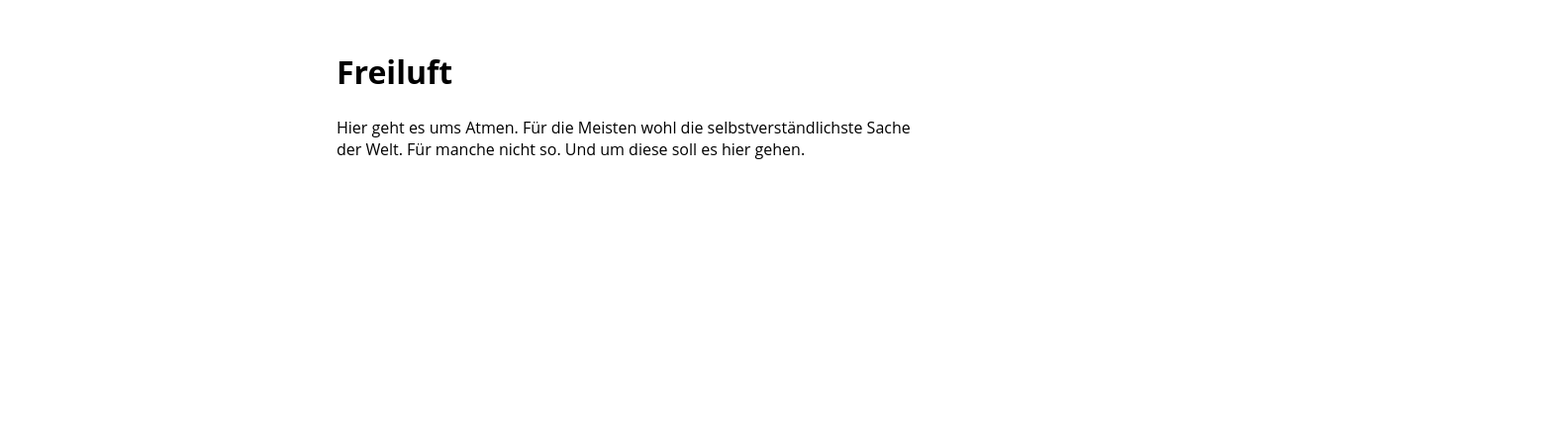
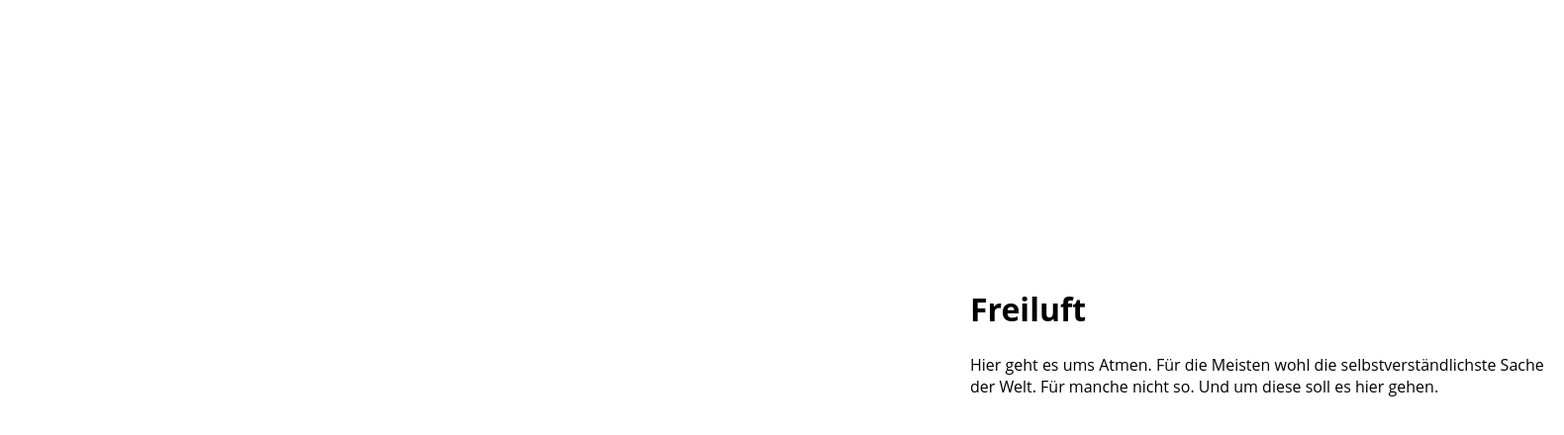
Before and after one commit to PinkLady86/freiluft.github.io, a plain HTML site: page index.html in a window 1280 px wide. Shown: the part 296-736 px from the top of the page at 99% size, 1580 px wide, since content can reach past the window. Drawn offline with Linux system fonts and the light colour scheme; a web font is replaced by a local one.

Commit message:
Text Anordnung

```diff
--- a/style.css
+++ b/style.css
@@ -24,7 +24,7 @@ body{
 	width:90%;
 	max-width: 600px;
 	color: ##232b2b;
-	top: 50%;
-	left: 50%;
+	top: 80%;
+	left: 100%;
 	transform: translate(-50%, -50%);
 }
```
